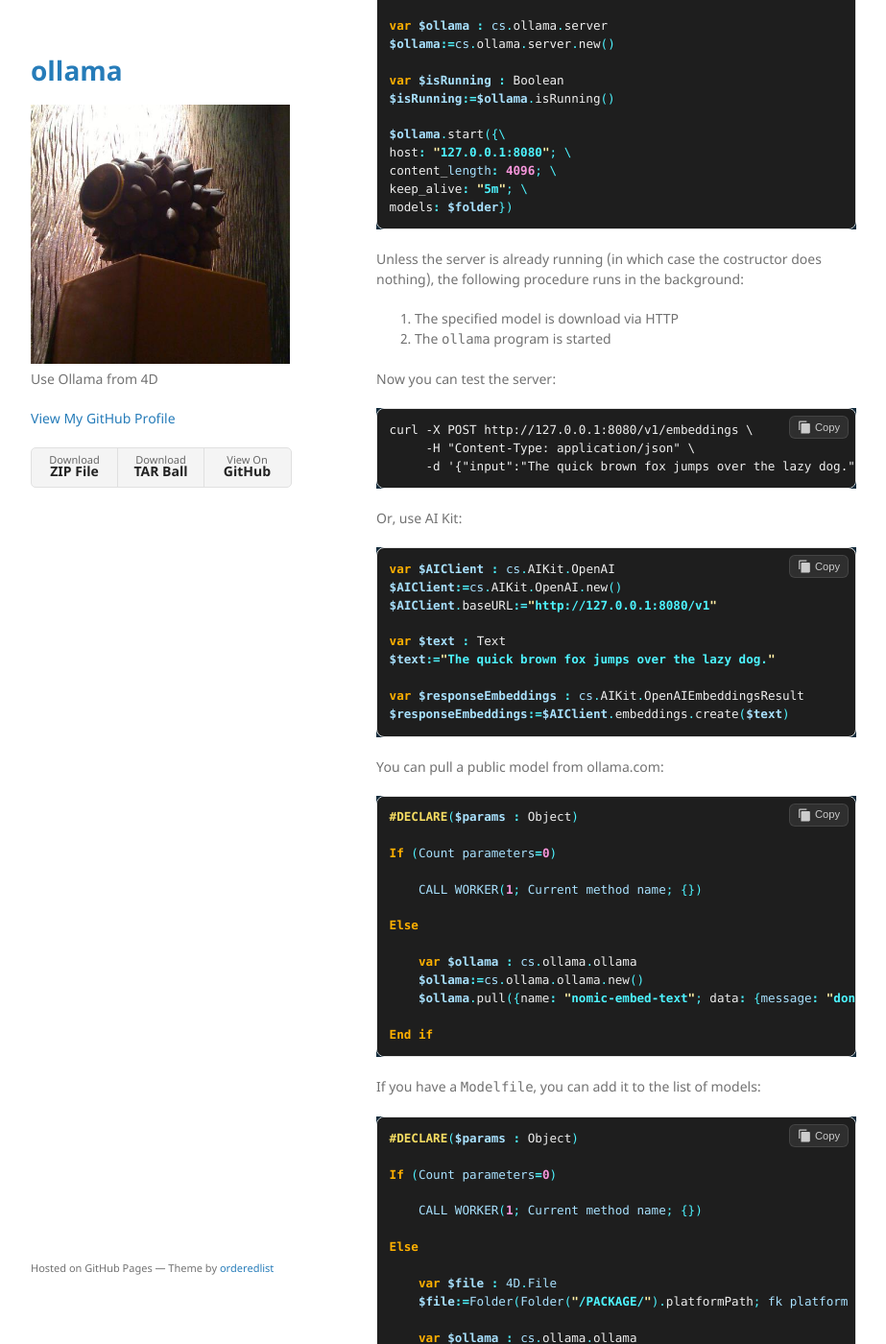
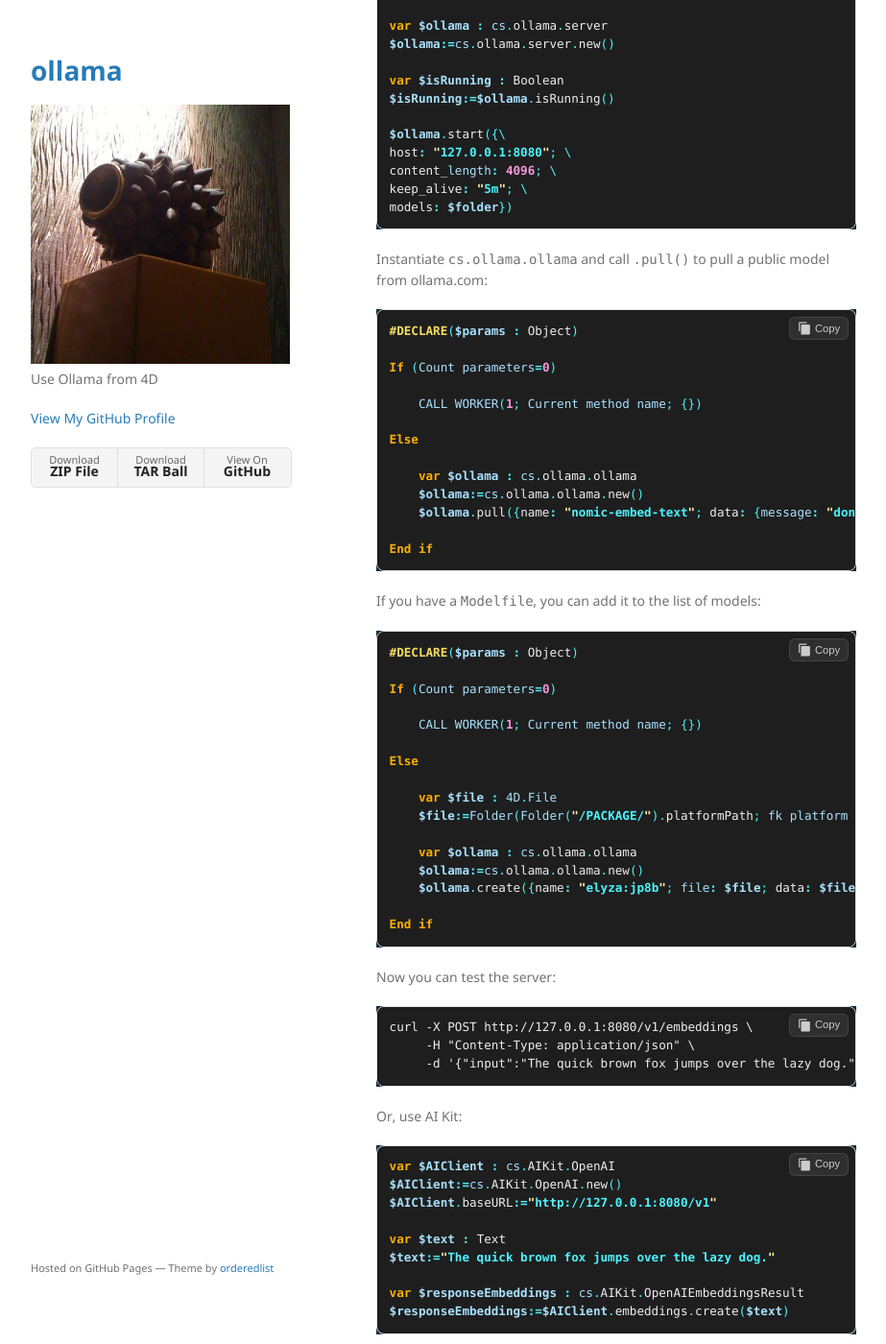
Before and after one commit to miyako/ollama, a Jekyll site: the page built from index.md, in a window 1280 px wide and 1400 px high, scrolled down 601 px. Shown: the whole window at 96% size, without its empty margins (178-1101 px from the left). Built offline with Jekyll 4.4.1, drawn with Linux system fonts in a browser that asks for light colours.

Commit message:
Update index.md

````diff
--- a/index.md
+++ b/index.md
@@ -41,34 +41,7 @@ keep_alive: "5m"; \
 models: $folder})
 ```
 
-Unless the server is already running (in which case the costructor does nothing), the following procedure runs in the background:
-
-1. The specified model is download via HTTP
-2. The `ollama` program is started
-
-Now you can test the server:
-
-```
-curl -X POST http://127.0.0.1:8080/v1/embeddings \
-     -H "Content-Type: application/json" \
-     -d '{"input":"The quick brown fox jumps over the lazy dog."}'
-```
-
-Or, use AI Kit:
-
-```4d
-var $AIClient : cs.AIKit.OpenAI
-$AIClient:=cs.AIKit.OpenAI.new()
-$AIClient.baseURL:="http://127.0.0.1:8080/v1"
-
-var $text : Text
-$text:="The quick brown fox jumps over the lazy dog."
-
-var $responseEmbeddings : cs.AIKit.OpenAIEmbeddingsResult
-$responseEmbeddings:=$AIClient.embeddings.create($text)
-```
-
-You can pull a public model from ollama.com:
+Instantiate `cs.ollama.ollama` and call `.pull()` to pull a public model from ollama.com:
 
 ```4d
 #DECLARE($params : Object)
@@ -107,6 +80,28 @@ Else
 End if
 ```
 
+Now you can test the server:
+
+```
+curl -X POST http://127.0.0.1:8080/v1/embeddings \
+     -H "Content-Type: application/json" \
+     -d '{"input":"The quick brown fox jumps over the lazy dog."}'
+```
+
+Or, use AI Kit:
+
+```4d
+var $AIClient : cs.AIKit.OpenAI
+$AIClient:=cs.AIKit.OpenAI.new()
+$AIClient.baseURL:="http://127.0.0.1:8080/v1"
+
+var $text : Text
+$text:="The quick brown fox jumps over the lazy dog."
+
+var $responseEmbeddings : cs.AIKit.OpenAIEmbeddingsResult
+$responseEmbeddings:=$AIClient.embeddings.create($text)
+```
+
 Finally to terminate the server:
 
 ```4d
````
